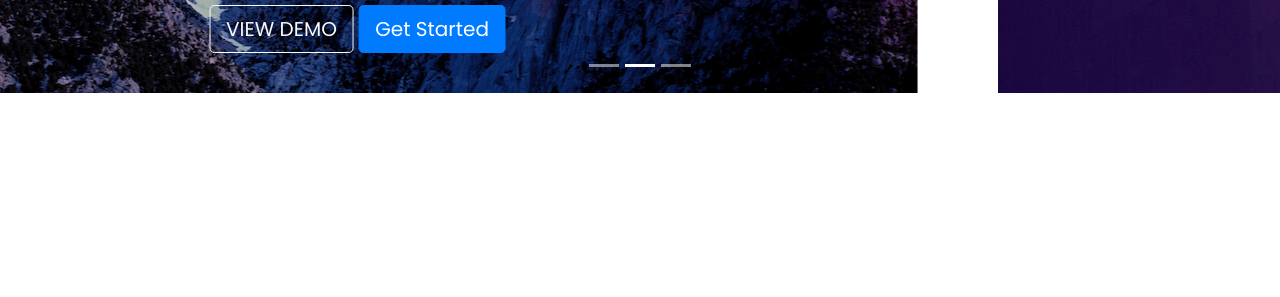
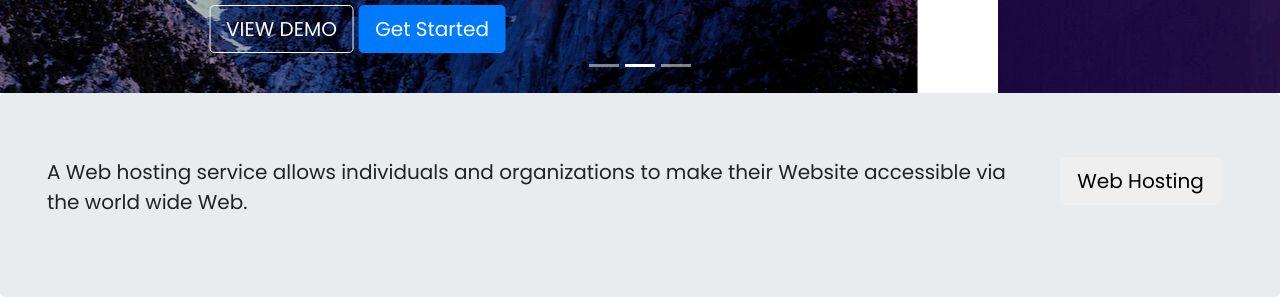
Before and after one commit to Sudaraka-Gamage/Web-Template-Using--HTML5-CSS3-Bootstrap4, a plain HTML site: page index.html in a window 1280 px wide. Shown: the part 607-904 px from the top of the page. Before the commit the page ends 800 px from the top, so only its background shows below. Drawn offline with nearby package versions, Linux system fonts and the light colour scheme.

Commit message:
jumbotron part

```diff
--- a/index.html
+++ b/index.html
@@ -101,6 +101,18 @@
 
 
 <!--- Jumbotron -->
+<div class="container-fluid">
+    <div class="row jumbotron">
+        <div class="col-xs-12 col-sm-12 col-md-9 col-lg-9 col-xl-10">
+            <p class="lead">A Web hosting service allows individuals and organizations to
+                make their Website accessible via the world wide Web.</p>
+        </div>
+        <div class="col-xs-12 col-sm-12 col-md-3 col-lg-3 col-xl-2">
+            <a href="#"><button type="button" class="btn btn-outline-seconday btn-lg">Web Hosting</button></a>
+        </div>
+
+    </div>
+</div>
 
 
 <!--- Welcome Section -->
```
